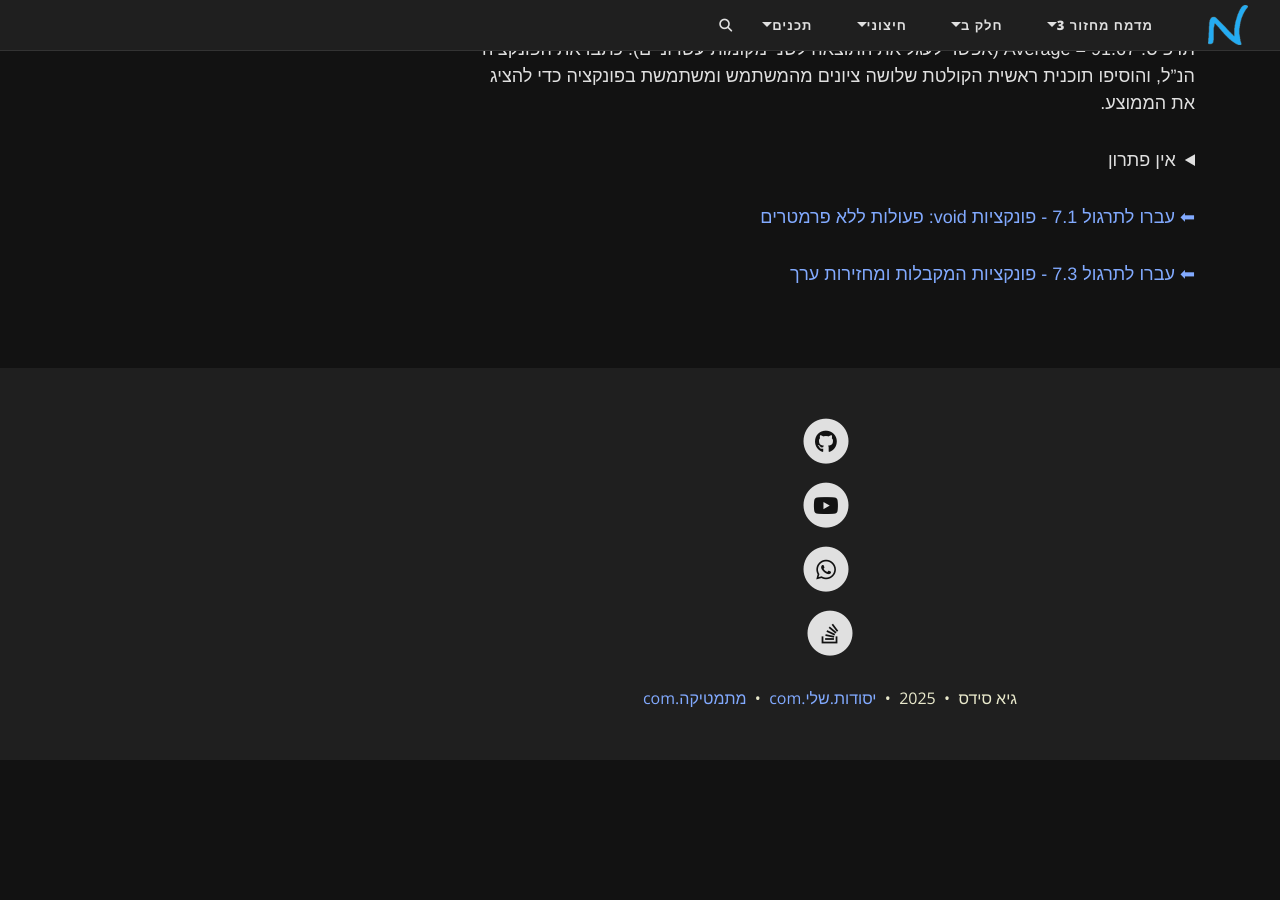
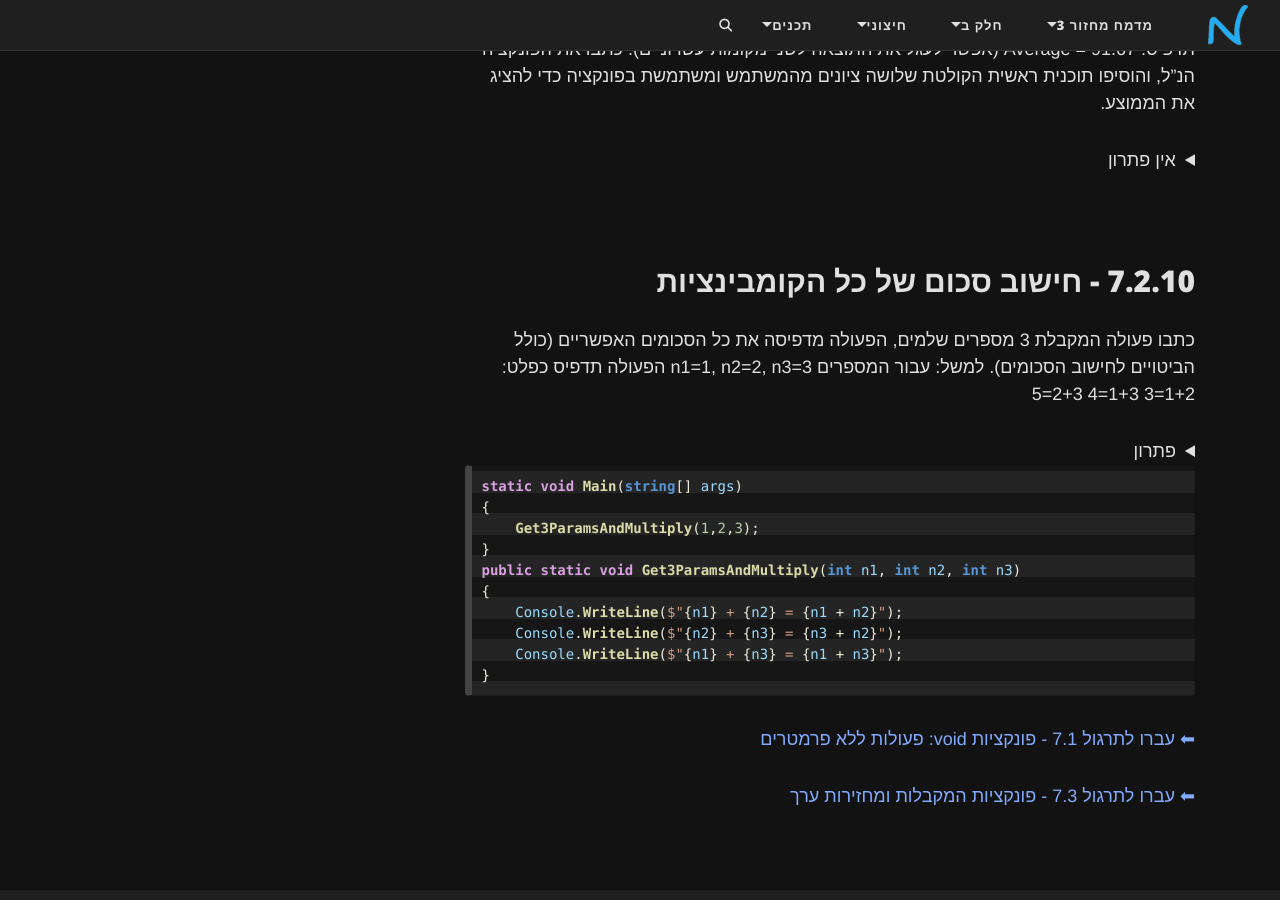
Before and after one commit to 3strategy/BeautifulYesodot, a Jekyll site: the page built from cs2/Chapter7Ex7.2.md, in a window 1280 px wide and 900 px high, scrolled down 4031 px. Built offline with Jekyll 4.4.1, drawn with Linux system fonts in a browser that asks for light colours; comment, search, counter and statistics services are not loaded; before the commit the page ends 4791 px from its top, so only the background shows below that.

Commit message:
תוספת תרגיל 7.1 ממטלה1 חלק ב' לתוך EX7.2

````diff
--- a/cs2/Chapter7Ex7.2.md
+++ b/cs2/Chapter7Ex7.2.md
@@ -135,6 +135,30 @@ lang: he
 <details markdown="1"><summary>אין פתרון</summary></details>
 
 
+
+## 7.2.10 - חישוב סכום של כל הקומבינציות
+כתבו פעולה המקבלת 3 מספרים שלמים, הפעולה מדפיסה את כל הסכומים האפשריים (כולל הביטויים לחישוב הסכומים).
+למשל: עבור המספרים n1=1, n2=2, n3=3 הפעולה תדפיס כפלט:
+1+2=3
+1+3=4
+2+3=5
+
+
+<details markdown="1"><summary>פתרון</summary></details>
+
+```csharp
+static void Main(string[] args)
+{
+    Get3ParamsAndMultiply(1,2,3);
+}
+public static void Get3ParamsAndMultiply(int n1, int n2, int n3)
+{
+    Console.WriteLine($"{n1} + {n2} = {n1 + n2}");
+    Console.WriteLine($"{n2} + {n3} = {n3 + n2}");
+    Console.WriteLine($"{n1} + {n3} = {n1 + n3}");
+}
+```
+
 [⬅ עברו לתרגול 7.1 - פונקציות void: פעולות ללא פרמטרים](/cs2/Chapter7Ex7.1)
 
 [⬅ עברו לתרגול 7.3 - פונקציות המקבלות ומחזירות ערך](/cs2/Chapter7Ex7.3)
````
Also changed, not shown: cs2/Chapter7Full.md (+1 -1 lines).
